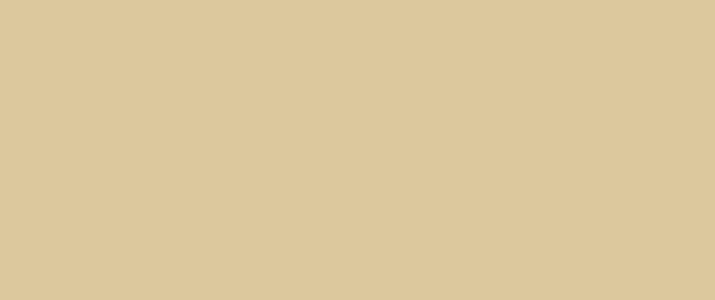
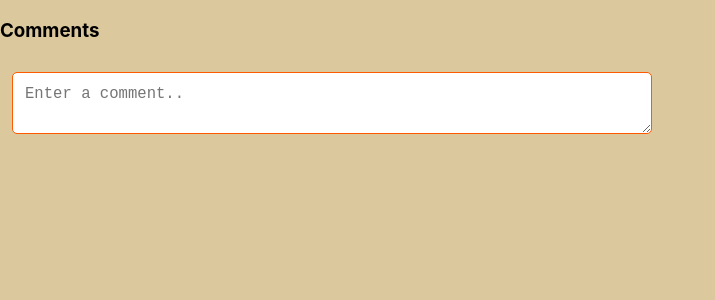
Before and after one commit to devefe1/nutri_royalapp, a React (Create React App) app in the folder nutri_royal/: page / in a window 1280 px wide. Shown: the top 300 px of the page, without its empty margins (0-715 px from the left). Built offline with nearby package versions, Linux system fonts and the light colour scheme.

Commit message:
beginning stage of working text box and styled

```diff
--- a/nutri_royal/src/App.css
+++ b/nutri_royal/src/App.css
@@ -8,7 +8,7 @@ form{
   width: 50%;
 }
 
-input, textarea{
+.text-field{
   /* 1.
      width of boxes
      extra width in boxes
@@ -23,6 +23,7 @@ input, textarea{
   border: 1px solid rgb(255, 89, 0);
   border-radius: 5px;
   box-sizing: border-box;
+  font-size: larger;
 }
 
 #title{
--- a/nutri_royal/src/App.js
+++ b/nutri_royal/src/App.js
@@ -19,6 +19,7 @@ class App extends Component {
       <div>
         {/* //onSubmit=displaBoxIn... shows user input in concole */}
         {/* 2. inside of ptag will be an empty object and JSON stringify makes it looks "nice" */}
+        <CommentForm />
 
       </div>
      );
--- a/nutri_royal/src/components/CommentForm.js
+++ b/nutri_royal/src/components/CommentForm.js
@@ -5,7 +5,8 @@ class controlledCompForm extends React.Component {
     super(props);
 
     this.state = {
-
+      act: 0,
+      index: '',
     }
   //bind this to control for the component
   this.onInput = this.onInput.bind(this);
@@ -31,6 +32,9 @@ class controlledCompForm extends React.Component {
     <div className="reactapp">
 
      <h3 className="title" > Comments </h3>
+     <form ref="comment-form" className="comment-form">
+      <textarea ref="comment" placeholder="Enter a comment.." className="text-field"></textarea>
+     </form>
 
    </div>
   );
```
